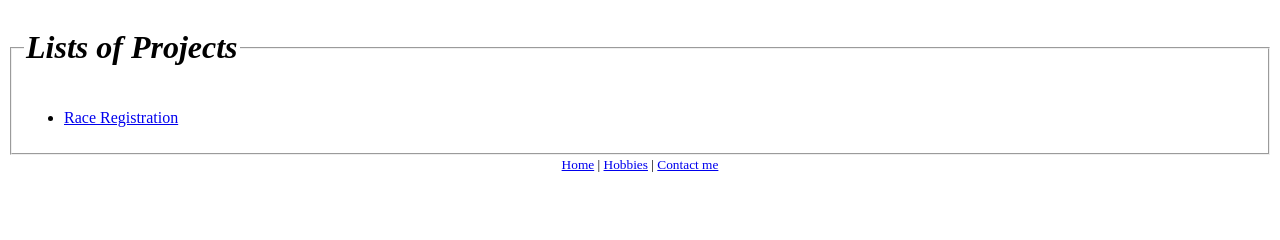
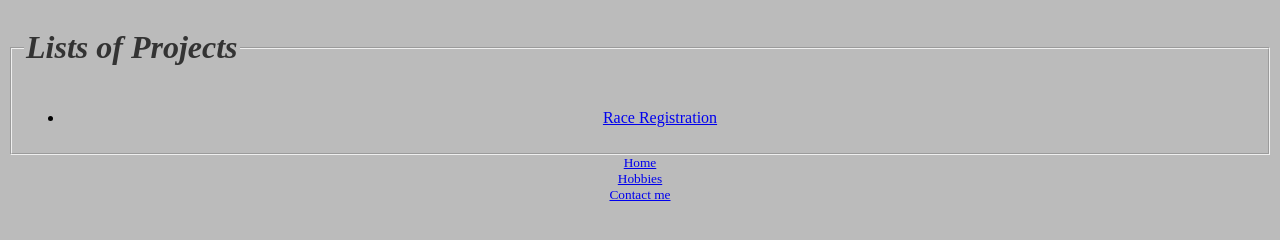
Before and after one commit to Joeypeck1987/cv, a plain HTML site: page projectindex.html in a window 1280 px wide. Drawn offline with Linux system fonts and the light colour scheme.

Commit message:
Update projectindex.html

```diff
--- a/projectindex.html
+++ b/projectindex.html
@@ -2,6 +2,8 @@
 <html>
 <head>
 	<title>Projects</title>
+	<link rel="stylesheet" type="text/css" href="styles.css">
+
 </head>
 <body>
 <fieldset>
@@ -12,12 +14,12 @@
 	</ul>
 </div>
 </fieldset>
-<center>
+
 <small>
-<a href="index.html">Home</a> |
-<a href="hobbies.html">Hobbies</a> |
+<a href="index.html">Home</a>
+<a href="hobbies.html">Hobbies</a>
 <a href="contact.html">Contact me</a>
 </small>
-</center>
+
 </body>
 </html>
```
